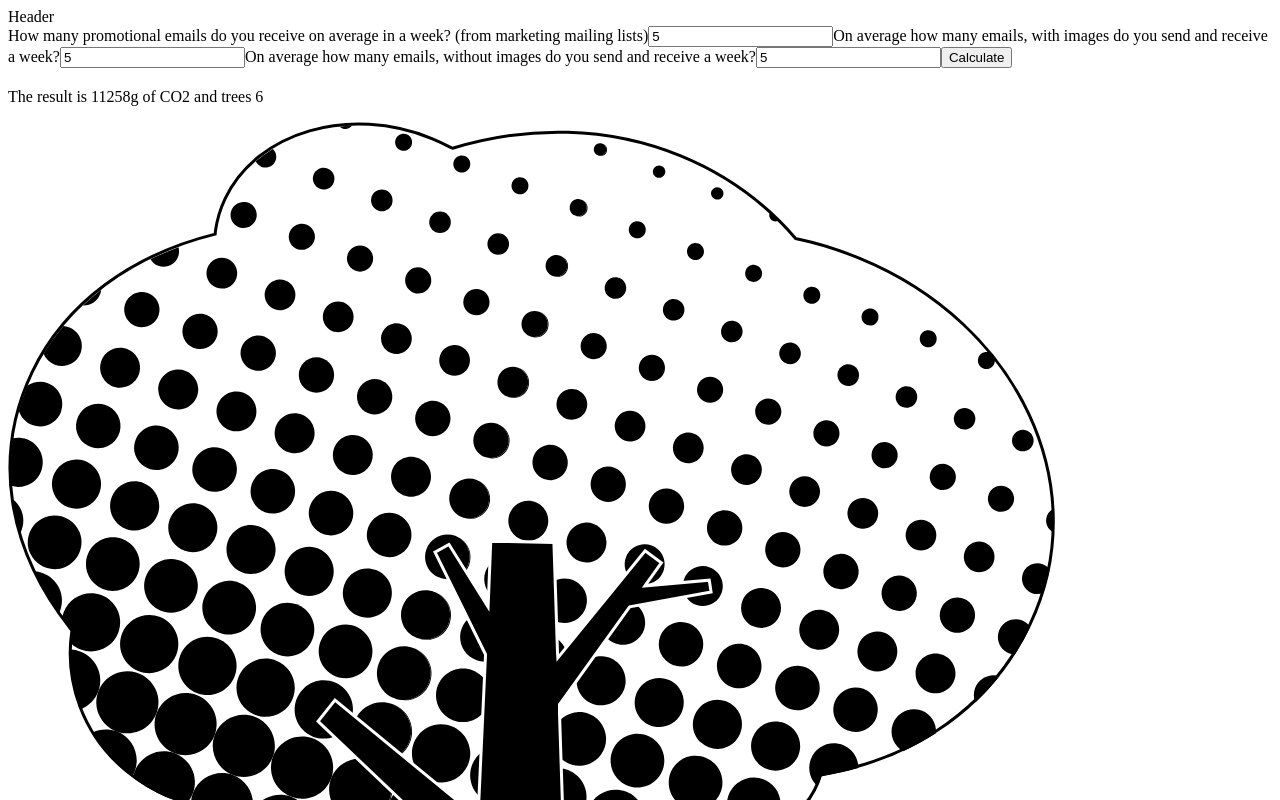
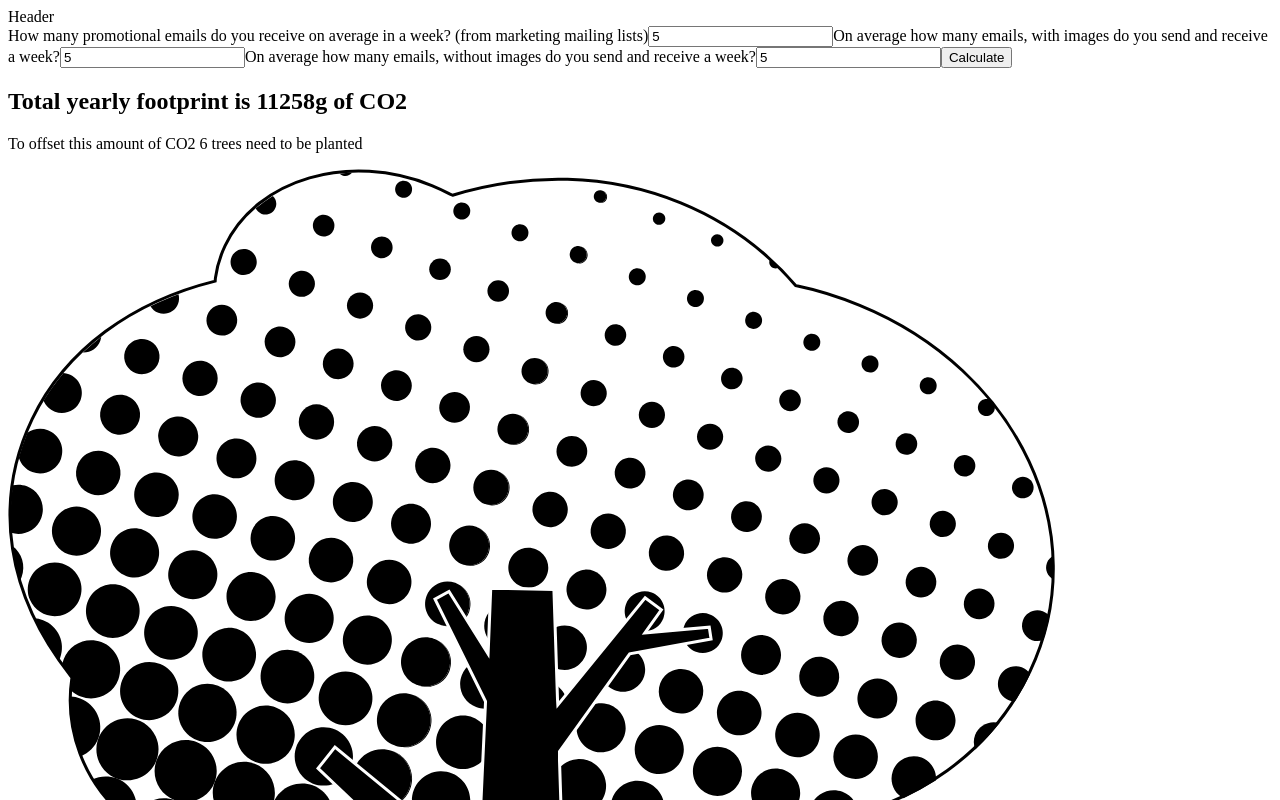
Before and after one commit to michalina-ok/react_final_project, a Next.js app: page / in a window 1280 px wide. Both pictures are taken after typing "5", "5", "5" into the empty fields and a click on the button "Calculate". Shown: the top 800 px of the page. Built offline with nearby package versions, Linux system fonts and the light colour scheme.

Commit message:
added h2 to the trees component

```diff
--- a/components/Trees.js
+++ b/components/Trees.js
@@ -4,8 +4,8 @@ function Trees(props) {
     const trees = Math.round(props.inputs / 2000);
   return (
     <div className="trees">
-        <h2></h2>
-        <p>The result is {props.inputs}g of CO2 and trees {trees}</p>
+        <h2>Total yearly footprint is {props.inputs}g of CO2</h2>
+        <p>To offset this amount of CO2 {trees} trees need to be planted</p>
         <img src="/tree.svg"></img>
         </div>
   )
```
